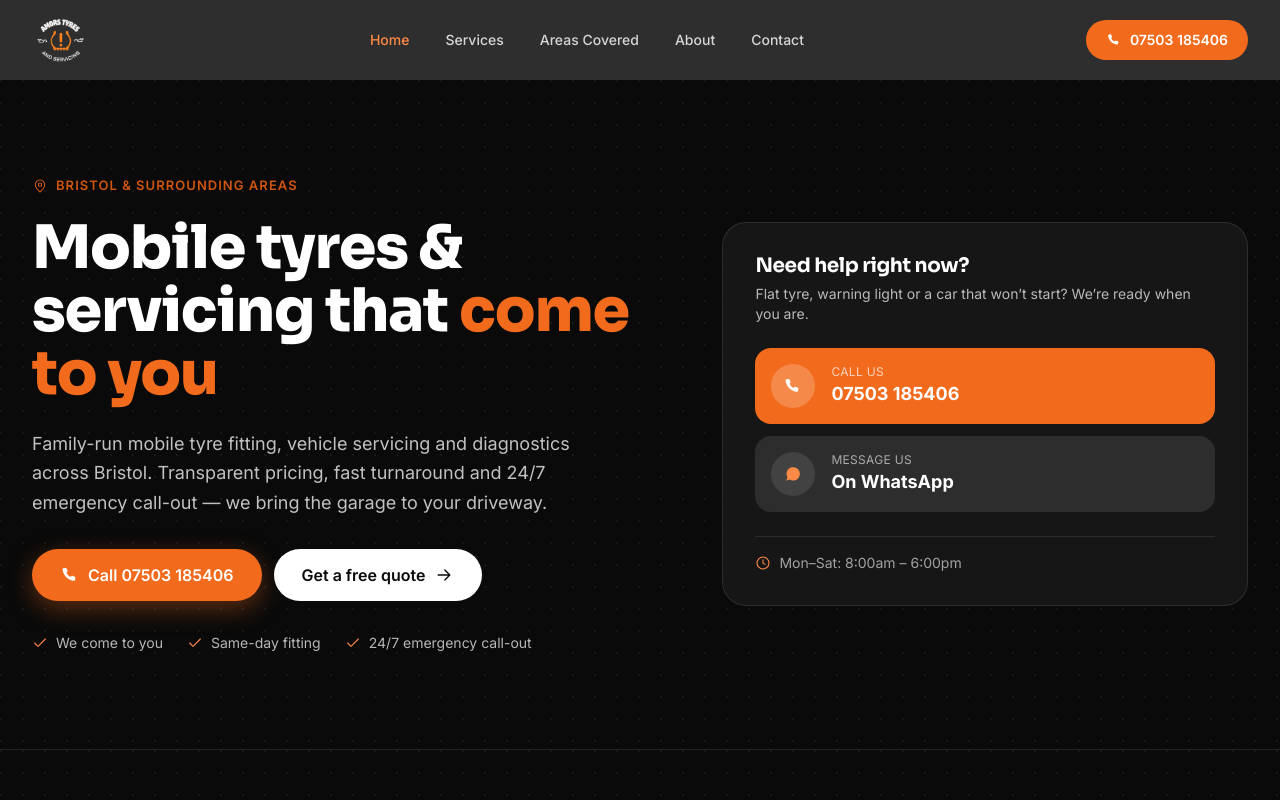
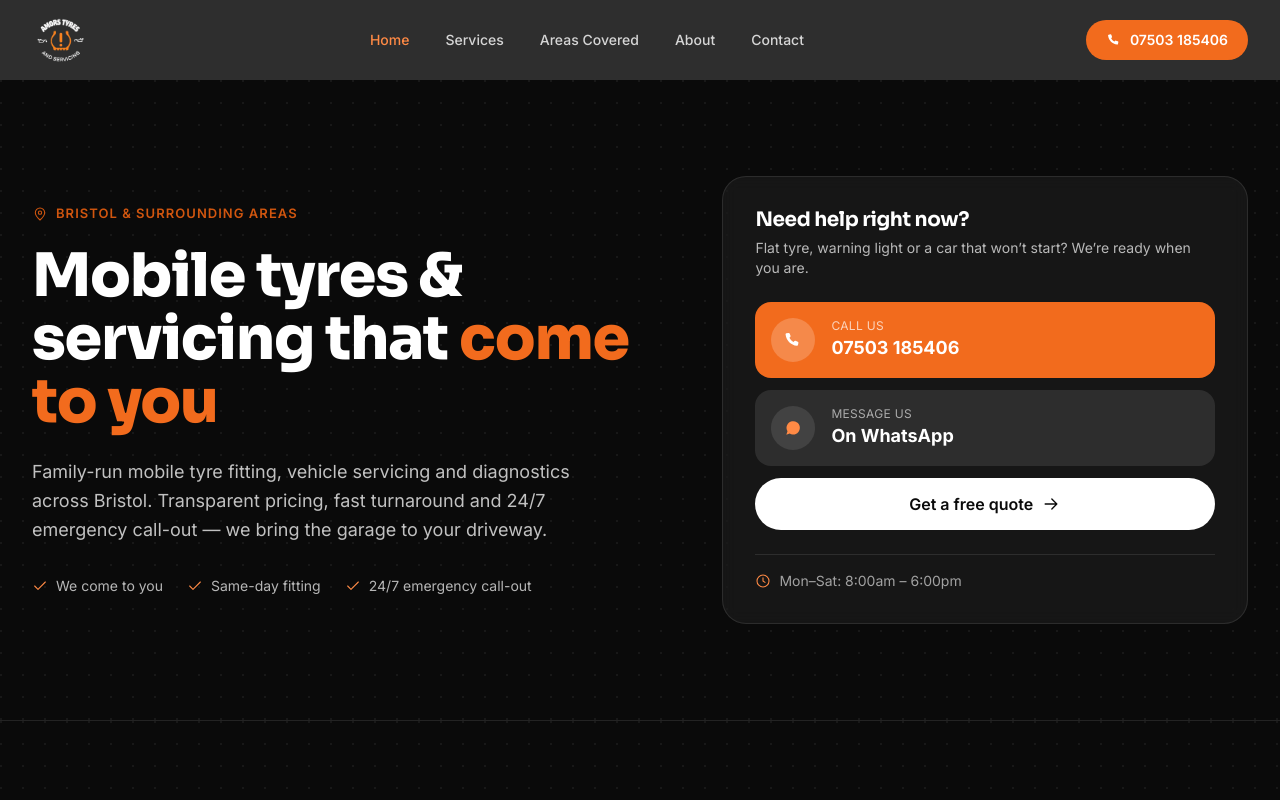
Before and after one commit to kalumshort/amors, a Next.js app: page / in a window 1280 px wide. Shown: the top 800 px of the page. Built offline with nearby package versions, Linux system fonts and the light colour scheme.

Commit message:
improved hero

```diff
--- a/src/app/page.tsx
+++ b/src/app/page.tsx
@@ -55,17 +55,6 @@ export default function HomePage() {
                 your driveway.
               </p>
 
-              <div className="mt-8 flex flex-col gap-3 sm:flex-row">
-                <Button href={telHref} variant="primary" size="lg">
-                  <Icon name="phone" className="h-5 w-5" />
-                  Call {business.phoneDisplay}
-                </Button>
-                <Button href="/contact" variant="white" size="lg">
-                  Get a free quote
-                  <Icon name="arrow" className="h-5 w-5" />
-                </Button>
-              </div>
-
               <ul className="mt-8 flex flex-wrap gap-x-6 gap-y-2 text-sm text-white/70">
                 {[
                   "We come to you",
@@ -118,6 +107,15 @@ export default function HomePage() {
                     <span className="block text-lg font-bold">On WhatsApp</span>
                   </span>
                 </a>
+                <Button
+                  href="/contact"
+                  variant="white"
+                  size="lg"
+                  className="w-full"
+                >
+                  Get a free quote
+                  <Icon name="arrow" className="h-5 w-5" />
+                </Button>
               </div>
               <div className="mt-6 flex items-center gap-2 border-t border-white/10 pt-4 text-sm text-white/60">
                 <Icon name="clock" className="h-4 w-4 text-brand-light" />
```
